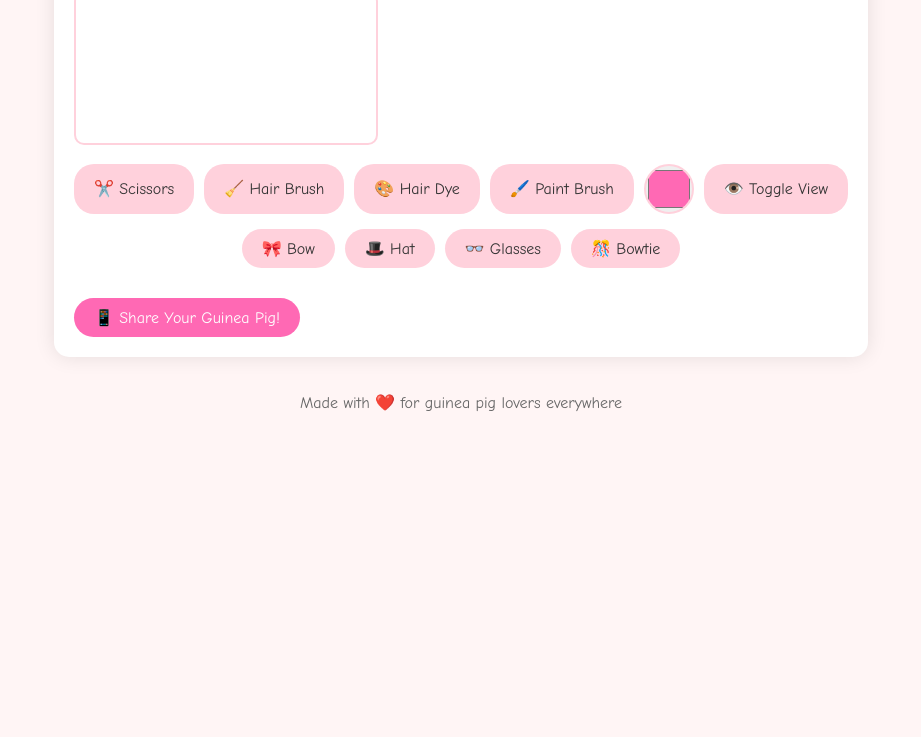
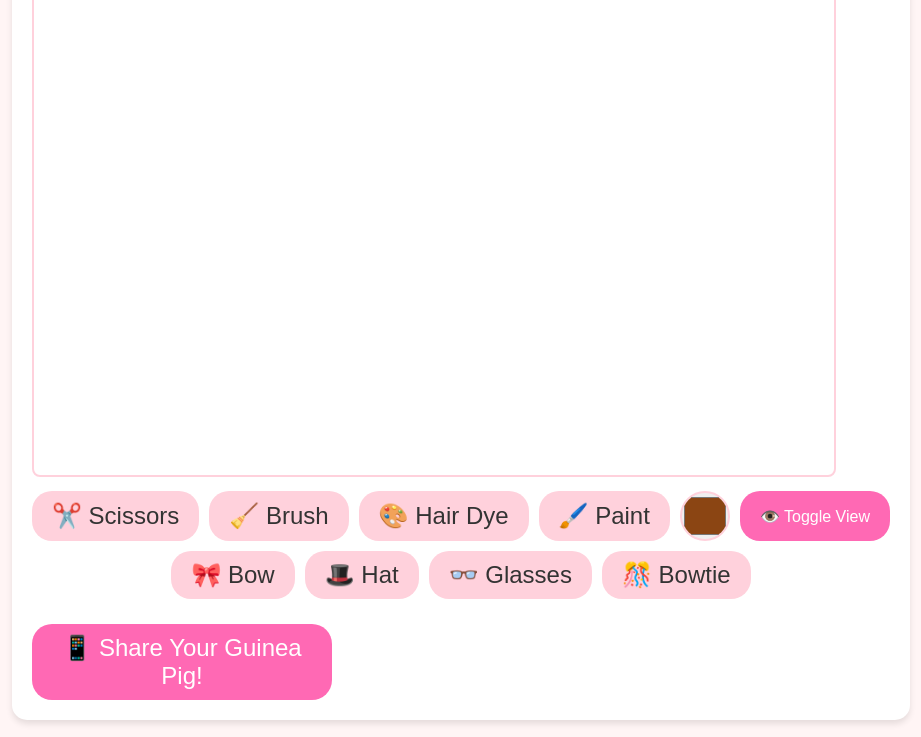
Before and after one commit to Abarber206/guinea-pig-salon, a website: page index.html in a window 1280 px wide. Shown: the part 245-982 px from the top of the page, without its empty margins (179-1100 px from the left). Before the commit the page ends 840 px from the top, so only its background shows below. Drawn offline with Linux system fonts and the light colour scheme.

Commit message:
Update index.html with Guinea Pig Salon game and add sounds directory

```diff
--- a/index.html
+++ b/index.html
@@ -3,71 +3,77 @@
 <head>
     <meta charset="UTF-8">
     <meta name="viewport" content="width=device-width, initial-scale=1.0">
-
-    <!-- Social Media Meta Tags -->
+    <title>Guinea Pig Salon</title>
+    <meta name="description" content="A delightful web-based game where you can groom and style your very own virtual guinea pig!">
     <meta property="og:title" content="Guinea Pig Salon">
-    <meta property="og:description" content="Style and groom adorable virtual guinea pigs in this fun browser game!">
-    <meta property="og:image" content="https://abarber206.github.io/guinea-pig-salon/preview.png">
-    <meta property="og:url" content="https://abarber206.github.io/guinea-pig-salon/">
-    <meta name="twitter:card" content="summary_large_image">
-
-    <title>Guinea Pig Salon</title>
+    <meta property="og:description" content="Style and groom your own unique virtual guinea pig!">
+    <meta property="og:type" content="website">
     <style>
         body {
             margin: 0;
             padding: 20px;
             display: flex;
             flex-direction: column;
-            justify-content: center;
             align-items: center;
-            min-height: 100vh;
-            background: #fff5f5;
+            background-color: #fff5f5;
             font-family: 'Comic Sans MS', cursive, sans-serif;
         }
 
-        #gameContainer {
-            position: relative;
-            background: white;
+        #gameTitle {
+            text-align: center;
+            margin: 10px 0;
+            font-size: 32px;
+            color: #ff69b4;
+        }
+
+        .game-container {
+            background-color: white;
             padding: 20px;
             border-radius: 15px;
-            box-shadow: 0 0 20px rgba(0,0,0,0.1);
+            box-shadow: 0 4px 6px rgba(0, 0, 0, 0.1);
         }
 
         canvas {
             border: 2px solid #ffd1dc;
-            border-radius: 10px;
-            max-width: 100vw;
-            max-height: 80vh;
+            border-radius: 8px;
+            margin-bottom: 10px;
         }
 
         .tools {
             display: flex;
             gap: 10px;
-            margin: 15px 0;
+            margin-bottom: 10px;
+            justify-content: center;
             flex-wrap: wrap;
-            justify-content: center;
         }
 
         button {
+            font-size: 24px;
             padding: 10px 20px;
             border: none;
             border-radius: 20px;
-            background: #ffd1dc;
+            cursor: pointer;
+            background-color: #ffd1dc;
             color: #333;
-            cursor: pointer;
             transition: all 0.3s ease;
-            font-family: inherit;
-            font-size: 1em;
         }
 
         button:hover {
-            background: #ffb6c1;
+            background-color: #ffb6c1;
             transform: scale(1.05);
         }
 
-        button.active {
-            background: #ff69b4;
+        button.selected {
+            background-color: #ff69b4;
             color: white;
+        }
+
+        .color-controls {
+            display: flex;
+            gap: 10px;
+            margin-bottom: 10px;
+            align-items: center;
+            justify-content: center;
         }
 
         #colorPicker {
@@ -79,17 +85,27 @@
             cursor: pointer;
         }
 
-        .guinea-name {
-            font-size: 1.5em;
-            color: #ff69b4;
-            margin: 10px 0;
-            text-align: center;
+        .view-toggle {
+            font-size: 16px;
+            padding: 10px 20px;
+            background-color: #ff69b4;
+            color: white;
+        }
+
+        .accessories {
+            display: flex;
+            gap: 10px;
+            margin-bottom: 10px;
+            justify-content: center;
+            flex-wrap: wrap;
         }
 
         .share-button {
-            background: #ff69b4;
+            background-color: #ff69b4;
             color: white;
             margin-top: 15px;
+            width: 100%;
+            max-width: 300px;
         }
 
         footer {
@@ -97,25 +113,33 @@
             text-align: center;
             color: #666;
         }
+
+        #guineaPigName {
+            font-size: 24px;
+            color: #ff69b4;
+            margin: 10px 0;
+            text-align: center;
+        }
     </style>
 </head>
 <body>
-    <div id="gameContainer">
-        <h1 class="guinea-name">Guinea Pig Salon</h1>
-        <canvas id="gameCanvas"></canvas>
+    <h1 id="gameTitle">Guinea Pig Salon 🐹</h1>
+    <div id="guineaPigName"></div>
+    <div class="game-container">
+        <canvas id="gameCanvas" width="800" height="600"></canvas>
         <div class="tools">
-            <button id="scissorsBtn">✂️ Scissors</button>
-            <button id="brushBtn">🧹 Hair Brush</button>
-            <button id="dyeBtn">🎨 Hair Dye</button>
-            <button id="paintBtn">🖌️ Paint Brush</button>
-            <input type="color" id="colorPicker" value="#ff69b4">
-            <button id="viewBtn">👁️ Toggle View</button>
+            <button id="scissors" title="Cut Hair">✂️ Scissors</button>
+            <button id="brush" title="Add Hair">🧹 Brush</button>
+            <button id="dye" title="Color Hair">🎨 Hair Dye</button>
+            <button id="paint" title="Paint Hair">🖌️ Paint</button>
+            <input type="color" id="colorPicker" value="#8B4513" title="Choose Color">
+            <button id="viewToggle" class="view-toggle">👁️ Toggle View</button>
         </div>
-        <div class="tools">
-            <button id="bowBtn">🎀 Bow</button>
-            <button id="hatBtn">🎩 Hat</button>
-            <button id="glassesBtn">👓 Glasses</button>
-            <button id="bowtieBtn">🎊 Bowtie</button>
+        <div class="accessories">
+            <button id="bowToggle" onclick="toggleAccessory('bow')">🎀 Bow</button>
+            <button id="hatToggle" onclick="toggleAccessory('hat')">🎩 Hat</button>
+            <button id="glassesToggle" onclick="toggleAccessory('glasses')">👓 Glasses</button>
+            <button id="bowtieToggle" onclick="toggleAccessory('bowtie')">🎊 Bowtie</button>
         </div>
         <button class="share-button" onclick="shareGame()">📱 Share Your Guinea Pig!</button>
     </div>
@@ -123,6 +147,12 @@
         <p>Made with ❤️ for guinea pig lovers everywhere</p>
     </footer>
 
+    <!-- Audio elements -->
+    <audio id="cutSound" src="sounds/cut.mp3" preload="auto"></audio>
+    <audio id="brushSound" src="sounds/brush.mp3" preload="auto"></audio>
+    <audio id="dyeSound" src="sounds/dye.mp3" preload="auto"></audio>
+    <audio id="paintSound" src="sounds/paint.mp3" preload="auto"></audio>
+
     <script src="guinea-pig-game.js"></script>
 </body>
 </html>
```
